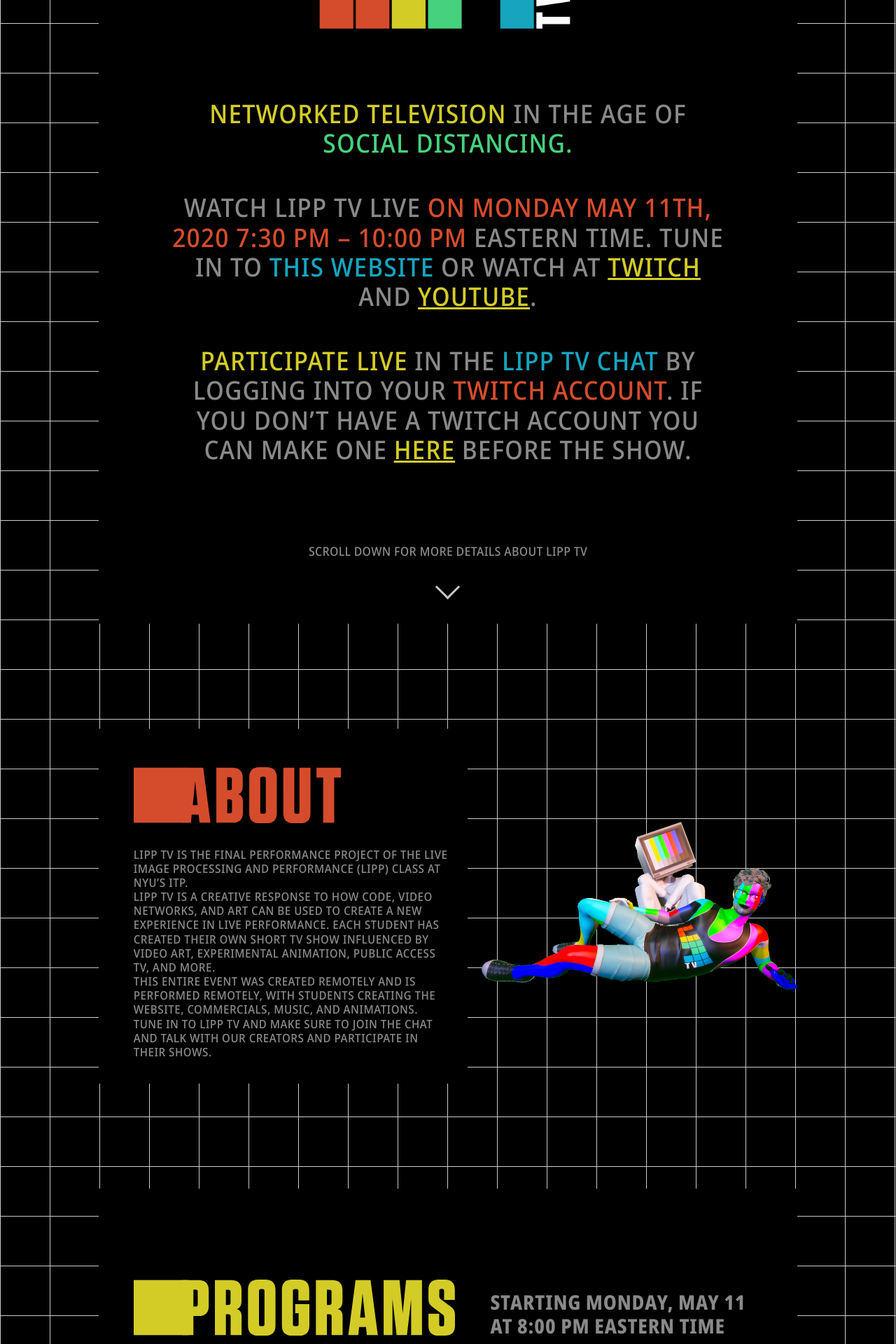
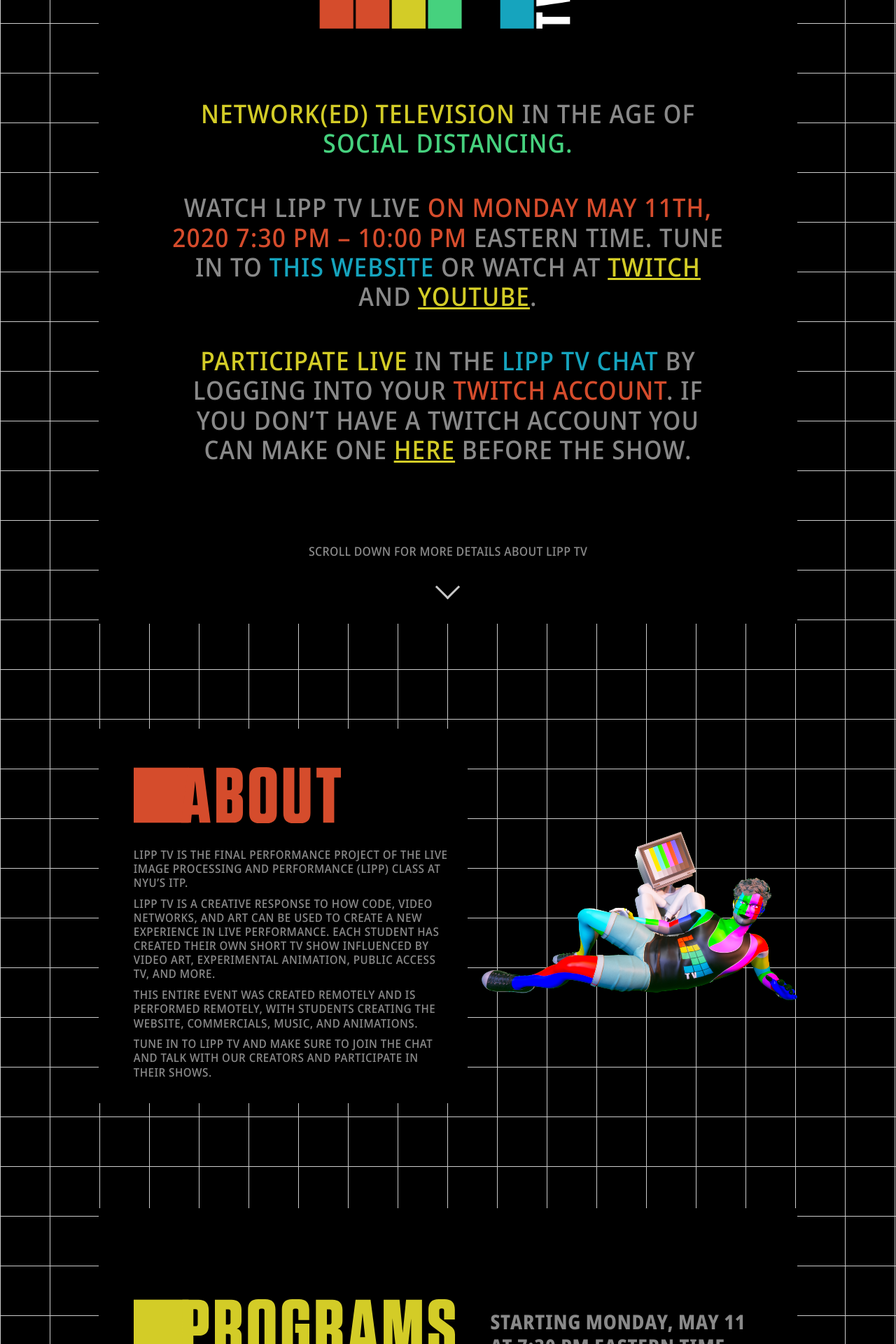
Before and after one commit to CezarMocan/lipp.tv, a Next.js app: page / in a window 1280 px wide. Shown: the part 180-2100 px from the top of the page at 70% size. Built offline with nearby package versions, Linux system fonts and the light colour scheme.

Commit message:
Small fixes

```diff
--- a/components/main.js
+++ b/components/main.js
@@ -87,7 +87,7 @@
             <div className="twitch-stream-placeholder section section--no-margin-top" ref={p => this._wlRef = p}>
               <div className="placeholder-text section-item">
                 <h2>
-                  <span class="color--yellow">Networked television</span>
+                  <span class="color--yellow">Network(ed) television</span>
                   <span> in</span> the age of <span className="color--green">social distancing.</span>
                 </h2>
               </div>
@@ -130,14 +130,13 @@
             <div className="subsection subsection--dark subsection--text">
               <img className="fake-h1" src="img/about.svg"/>
               <h3 className="light spaced-br">
-              LIPP TV IS THE FINAL PERFORMANCE PROJECT OF THE LIVE IMAGE PROCESSING AND PERFORMANCE (LIPP) CLASS AT NYU’S ITP. <br/>
-
-LIPP TV IS A CREATIVE RESPONSE TO HOW CODE, VIDEO NETWORKS, AND ART CAN BE USED TO CREATE A NEW EXPERIENCE IN LIVE PERFORMANCE. EACH STUDENT HAS CREATED THEIR OWN SHORT TV SHOW INFLUENCED BY VIDEO ART, EXPERIMENTAL ANIMATION, PUBLIC ACCESS TV, AND MORE.
-<br/>
-THIS ENTIRE EVENT WAS CREATED REMOTELY AND IS PERFORMED REMOTELY, WITH STUDENTS CREATING THE WEBSITE, COMMERCIALS, MUSIC, AND ANIMATIONS.
-<br/>
-TUNE IN TO LIPP TV AND MAKE SURE TO JOIN THE CHAT AND TALK WITH OUR CREATORS AND PARTICIPATE IN THEIR SHOWS.
+              LIPP TV IS THE FINAL PERFORMANCE PROJECT OF THE LIVE IMAGE PROCESSING AND PERFORMANCE (LIPP) CLASS AT NYU’S ITP.
               </h3>
+              <h3 className="light spaced-br">
+              LIPP TV IS A CREATIVE RESPONSE TO HOW CODE, VIDEO NETWORKS, AND ART CAN BE USED TO CREATE A NEW EXPERIENCE IN LIVE PERFORMANCE. EACH STUDENT HAS CREATED THEIR OWN SHORT TV SHOW INFLUENCED BY VIDEO ART, EXPERIMENTAL ANIMATION, PUBLIC ACCESS TV, AND MORE.
+              </h3>
+              <h3 className="light spaced-br">THIS ENTIRE EVENT WAS CREATED REMOTELY AND IS PERFORMED REMOTELY, WITH STUDENTS CREATING THE WEBSITE, COMMERCIALS, MUSIC, AND ANIMATIONS.</h3>
+              <h3 className="light spaced-br">TUNE IN TO LIPP TV AND MAKE SURE TO JOIN THE CHAT AND TALK WITH OUR CREATORS AND PARTICIPATE IN THEIR SHOWS.</h3>
             </div>
             <div className="subsection subsection--image">
               <img className="about-image" src="/img/char2.png"/>
@@ -188,7 +187,7 @@
 
             </div>
             <div className="subsection subsection--schedule-right">
-              <h3 className="no-mobile">Starting monday, may 11 <br/>at 8:00 pm Eastern time</h3>
+              <h3 className="no-mobile">Starting monday, may 11 <br/>at 7:30 pm Eastern time</h3>
 
               <div className="program-section">
                 <div className="program-section-item color--yellow type--bold">9:00 PM – 9:30 PM</div>
@@ -226,7 +225,7 @@
           <div className="section section--double section--align-stretch" ref={p => this._creditsRef = p}>
             <div className="subsection">
               <img className="fake-h1" src="img/credits.svg"/>
-              <h3 className="only-mobile" style={{marginBottom: 20}}>MEET LIPP TV’S PRODUCTION TEAM<br/> WE’RE NOT JUST MATT ROMEINS</h3>
+              <h3 className="only-mobile" style={{marginBottom: 20}}>MEET LIPP TV’S PRODUCTION TEAM<br/> THIS PROJECT WAS MADE POSSIBLE BY THE FOLLOWING PEOPLE</h3>
 
               <div className="program-section">
                 <div style={{marginBottom: 0}} className="program-section-item color--blue type--bold">Matt Romein</div>
@@ -254,8 +253,8 @@
               </div>
 
             </div>
-            <div className="subsection subsection--schedule-right">
-              <h3 className="no-mobile" >MEET LIPP TV’S PRODUCTION TEAM<br/> WE’RE NOT JUST MATT ROMEINS</h3>
+            <div className="subsection subsection--credits-right">
+              <h3 className="no-mobile" >MEET LIPP TV’S PRODUCTION TEAM<br/> THIS PROJECT WAS MADE POSSIBLE BY THE FOLLOWING PEOPLE</h3>
               <div className="program-section">
                 <div style={{marginBottom: 0}} className="program-section-item color--green type--bold">Aidan Fowler</div>
                 <div className="program-section-item color--green">GRAPHICS & ANIMATION</div>
--- a/styles/styles.scss
+++ b/styles/styles.scss
@@ -321,6 +321,16 @@
         margin-bottom: 29px;
       }
     }
+    &--credits-right {
+      margin-top: 25px;
+      @media only screen and (max-width: 768px) {
+        margin-top: 0;
+        padding-top: 0;
+      }
+      h3 {
+        margin-bottom: 29px;
+      }
+    }
 
     img.about-image {
       max-width: 100%;
--- a/styles/typography.scss
+++ b/styles/typography.scss
@@ -102,8 +102,9 @@
   text-transform: uppercase;
 }
 .spaced-br {
-  br {
-    margin-bottom: 20px;
+  .line-break {
+    height: 20px;
+    width: 10px;
   }
 }
 .type--bold {
```
